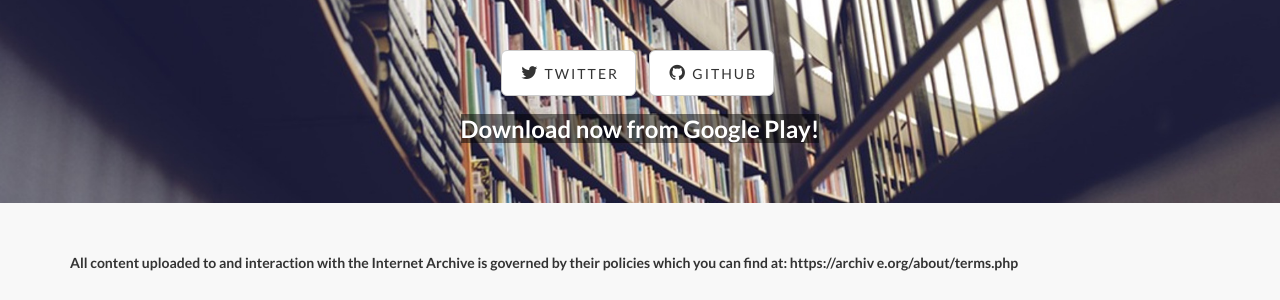
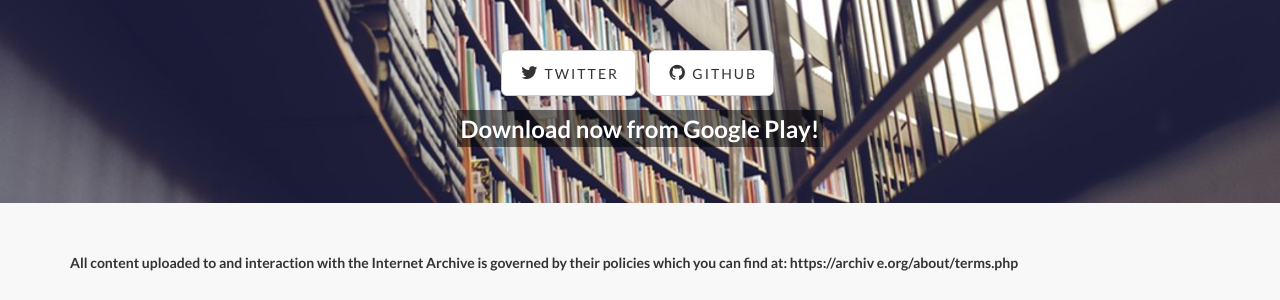
Before and after one commit to mattl/open-archive.org, a Jekyll site: the page built from about.md, in a window 1280 px wide. Shown: the part 296-596 px from the top of the page. Built offline with Jekyll 4.4.1, drawn with Linux system fonts in a browser that asks for light colours.

Commit message:
fixed padding for Google Play download link

```diff
--- a/css/landing-page.css
+++ b/css/landing-page.css
@@ -201,5 +201,6 @@ p.copyright {
   text-decoration: none;
   text-shadow: 2px 2px 3px rgba(0,0,0,0.1);
   background: rgba(0,0,0,0.5);
+  padding: 4px;
 
 }
```
